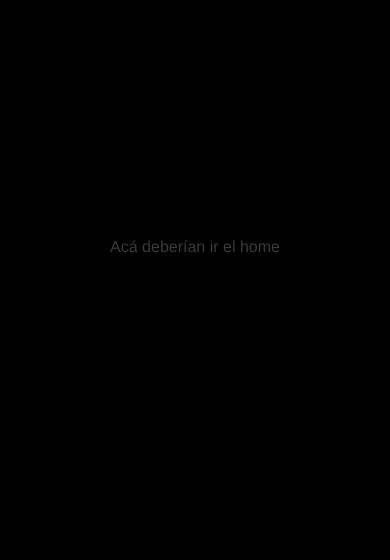
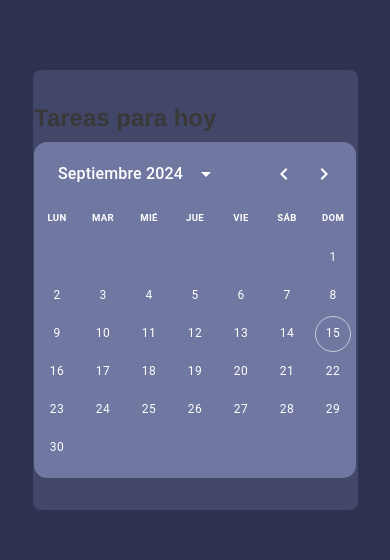
Before and after one commit to No-Country-simulation/s17-09-n-node-react, a React (Vite) app in the folder client/: page /home in a window 390 px wide. Shown: the part 175-735 px from the top of the page. Built offline with nearby package versions, Linux system fonts and the light colour scheme; no server answers.

Commit message:
feat: adjust calendar and make it responsive

```diff
--- a/client/package.json
+++ b/client/package.json
@@ -27,6 +27,7 @@
     "react-icons": "^5.3.0",
     "react-router-dom": "^6.26.1",
     "styled-components": "^6.1.12",
+    "tailwind-scrollbar": "^3.1.0",
     "yup": "^1.4.0"
   },
   "devDependencies": {
--- a/client/src/App.tsx
+++ b/client/src/App.tsx
@@ -15,6 +15,7 @@ import Layout from './pages/Layout'
 import HelpPage from './modules/auth/pages/Help'
 import ProfilePage from './modules/auth/pages/ProfilePage'
 import CaseDetailsPage from './modules/cases/pages/CaseDetailsPage'
+import Home from './pages/Home'
 
 import './App.css'
 
@@ -29,11 +30,7 @@ const router = createBrowserRouter([
       },
       {
         path: 'home',
-        element: (
-          <div className='bg-black min-h-screen flex justify-center items-center'>
-            Acá deberían ir el home
-          </div>
-        ),
+        element: <Home />,
       },
       {
         path: 'profile',
--- a/client/src/components/NavBar.tsx
+++ b/client/src/components/NavBar.tsx
@@ -97,7 +97,7 @@ export default function NavBar() {
             {
               title: 'Inicio',
               icon: <HomeIcon />,
-              path: '/',
+              path: '/home',
             },
             {
               title: 'Casos',
--- a/client/src/components/ui/Calendar.tsx
+++ b/client/src/components/ui/Calendar.tsx
@@ -1,11 +1,6 @@
 import { useState } from 'react'
-
-import {
-  DateCalendar,
-  type DateCalendarSlotProps,
-} from '@mui/x-date-pickers/DateCalendar'
+import { DateCalendar, type DateCalendarSlotProps } from '@mui/x-date-pickers/DateCalendar'
 import { Box, type SxProps, type Theme } from '@mui/material'
-
 import type { Dayjs } from 'dayjs'
 
 const FONT_COLOR = 'white'
@@ -32,6 +27,7 @@ const Calendar = ({ className, sx, onDateChange }: CalendarProps) => {
   const calendarSlotProps: DateCalendarSlotProps<Dayjs> = {
     day: {
       sx: {
+        marginX: { xs: '5px', sm: '10px', md: '15px', lg: '20px' },
         color: FONT_COLOR,
         '&:focus': { bgcolor: 'rgba(255, 255, 255, 0.08)' },
         '&.Mui-selected': {
@@ -49,6 +45,7 @@ const Calendar = ({ className, sx, onDateChange }: CalendarProps) => {
     },
     yearButton: {
       sx: {
+        width: 'auto',
         '&.Mui-selected': {
           bgcolor: BG_SELECTED,
           '&:hover': { bgcolor: BG_SELECTED },
@@ -69,15 +66,35 @@ const Calendar = ({ className, sx, onDateChange }: CalendarProps) => {
         dayOfWeekFormatter={dayOfWeekFormatter}
         slotProps={calendarSlotProps}
         sx={{
+          width: 'auto',
+          height: 'auto',
           color: FONT_COLOR,
           bgcolor: '#7077A1',
           borderRadius: '13px',
+          // padding: { xs: '2px', sm: '5px', md: '10px' },
+          '&.MuiDateCalendar-root': {
+            maxHeight: '100%',
+          },
+          '& .MuiPickersDay-root': {
+            marginX: { xs: '5px', sm: '10px', md: '15px', lg: '20px' },
+          },
           '& .MuiDayCalendar-weekDayLabel': {
+            marginX: { xs: '5px', sm: '10px', md: '15px', lg: '20px' },
             color: FONT_COLOR,
             fontWeight: 'bold',
+            fontSize: { xs: '0.6rem', sm: '0.7rem', md: '0.8rem', lg: '.9rem' },
           },
           '& .MuiPickersCalendarHeader-label': {
             textTransform: 'capitalize',
+            fontSize: { sm: '1rem', md: '1.2rem', lg: '1.4rem' },
+          },
+          '& .MuiYearCalendar-root': {
+            width:{ xs: '322px', sm: '396px', md: '462px', lg: '532px' },
+            padding: '0',
+            justifyContent:'center',
+          },
+          '& .MuiPickersYear-root': {
+            marginX: { xs: '5px', sm: '10px', md: '15px', lg: '20px' },
           },
         }}
       />
--- /dev/null
+++ b/client/src/pages/Home.tsx
@@ -0,0 +1,18 @@
+import Calendar from '../components/ui/Calendar'
+
+const Home = () => {
+  return (
+    <div className='bg-bg flex justify-center items-center min-h-screen'>
+      <div className='bg-policeBlue flex flex-col gap-8 items-center justify-center w-5/6 h-full px-2 py-8 mt-[85px] rounded-lg max-w-[1000px]'>
+        <div>
+          <h1 className='self-start text-2xl font-bold mb-2'>
+            Tareas para hoy
+          </h1>
+          <Calendar />
+        </div>
+      </div>
+    </div>
+  )
+}
+
+export default Home
--- a/client/tailwind.config.js
+++ b/client/tailwind.config.js
@@ -12,5 +12,7 @@ export default {
       },
     },
   },
-  plugins: [],
+  plugins: [
+    require('tailwind-scrollbar')({ nocompatible: true }),
+  ],
 }
```
Also changed, not shown: 1 other file (tests, documents, lock files or other folders).
